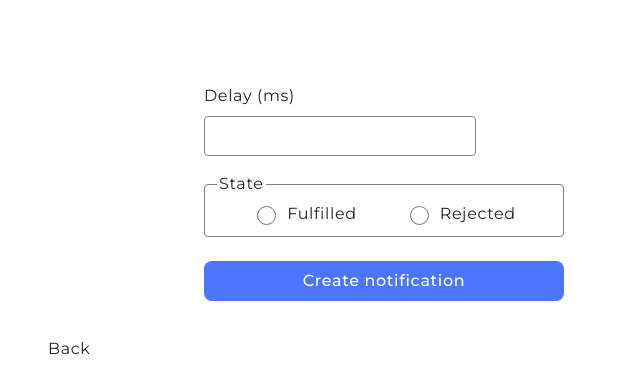
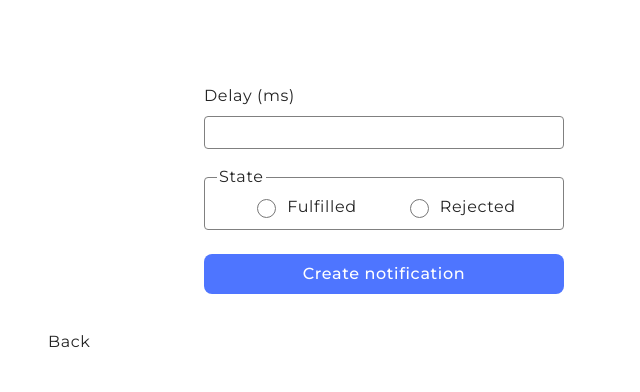
Before and after one commit to Olha-Rizhko/goit-js-hw-10, a website built with Vite: page src/2-snackbar.html in a window 1280 px wide. Shown: the whole page, without its empty margins (0-640 px from the left). Built offline with nearby package versions, Linux system fonts and the light colour scheme.

Commit message:
home work 10 vers2

```diff
--- a/src/2-snackbar.html
+++ b/src/2-snackbar.html
@@ -16,7 +16,7 @@
   <form class="form">
     <label class="form-label">
       Delay (ms)
-      <input class="form-input" type="number" name="delay" required />
+      <input class="form2-input" type="number" name="delay" required />
     </label>
 
     <fieldset class="form-fieldset">
--- a/src/css/2-snackbar.css
+++ b/src/css/2-snackbar.css
@@ -11,7 +11,7 @@
   width: 100%;
 }
 
-.form-input {
+.form2-input {
   width: 100%;
   padding: 8px 16px;
   box-sizing: border-box;
```
